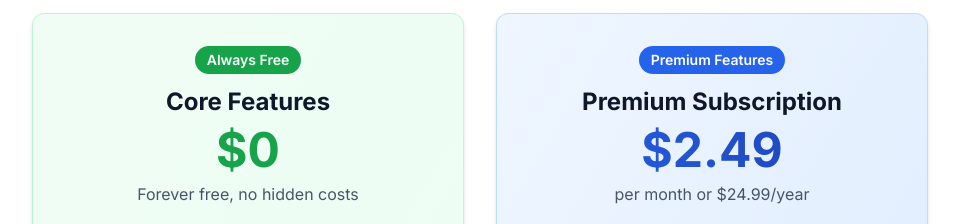
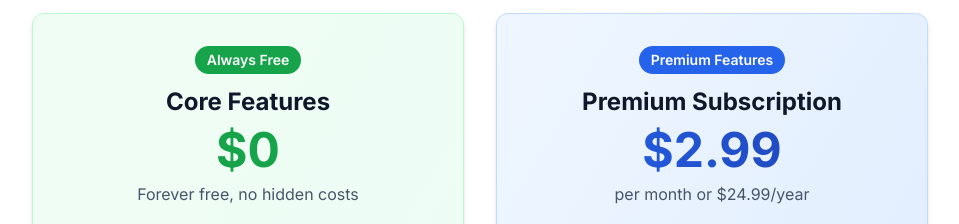
Before and after one commit to SkyNet-90/certifyd-website, a React (Vite) app: page /#/ in a window 1280 px wide. Shown: the part 7820-8044 px from the top of the page, without its empty margins (160-1119 px from the left). Built offline with nearby package versions, Linux system fonts and the light colour scheme.

Commit message:
Update premium subscription price to $2.99 in pricing component

```diff
--- a/index.html
+++ b/index.html
@@ -52,7 +52,7 @@
         },
         {
           "@type": "Offer",
-          "price": "2.49",
+          "price": "2.99",
           "priceCurrency": "USD",
           "description": "Premium monthly subscription"
         }
--- a/src/components/Pricing.tsx
+++ b/src/components/Pricing.tsx
@@ -89,7 +89,7 @@ const Pricing: React.FC = () => {
                   Premium Features
                 </div>
                 <h3 className="text-2xl font-bold text-secondary-900 mb-2">Premium Subscription</h3>
-                <div className="text-5xl font-bold gradient-text mb-2">$2.49</div>
+                <div className="text-5xl font-bold gradient-text mb-2">$2.99</div>
                 <p className="text-secondary-600">per month or $24.99/year</p>
               </div>
 
```
